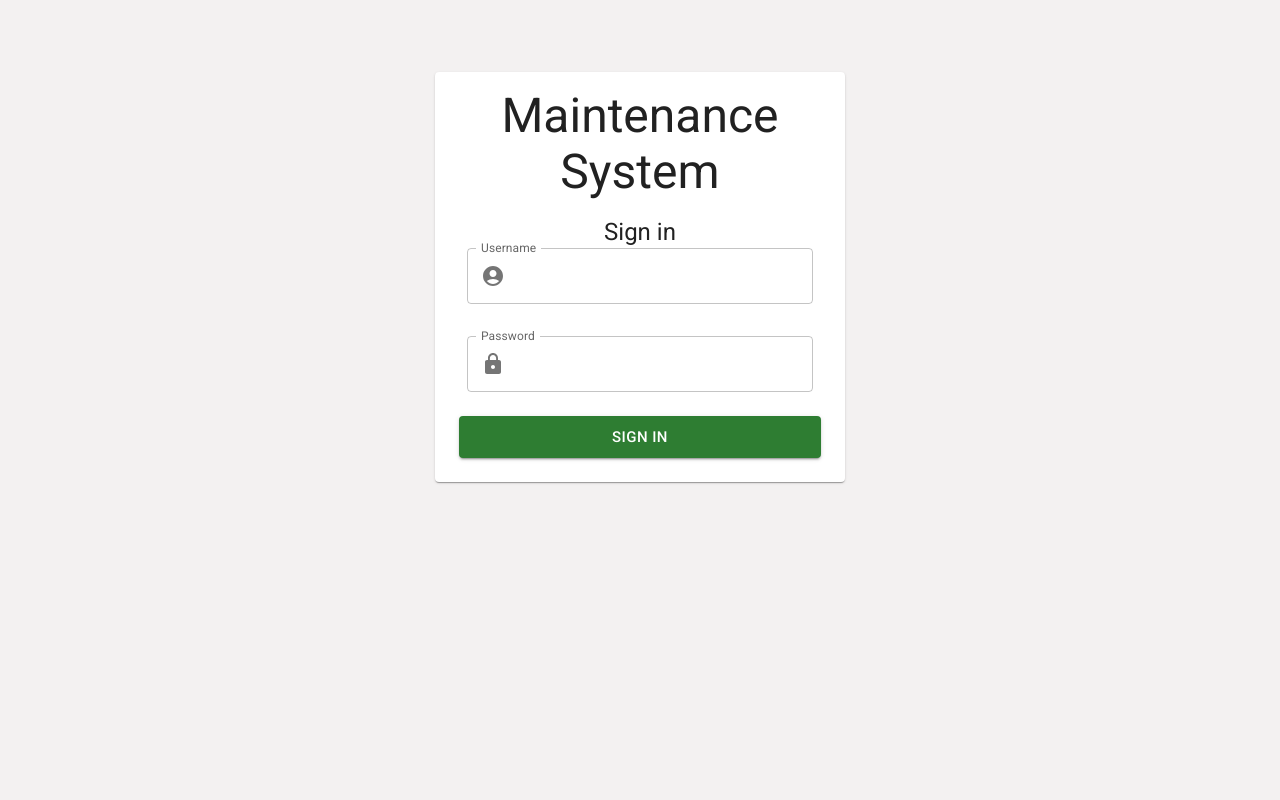
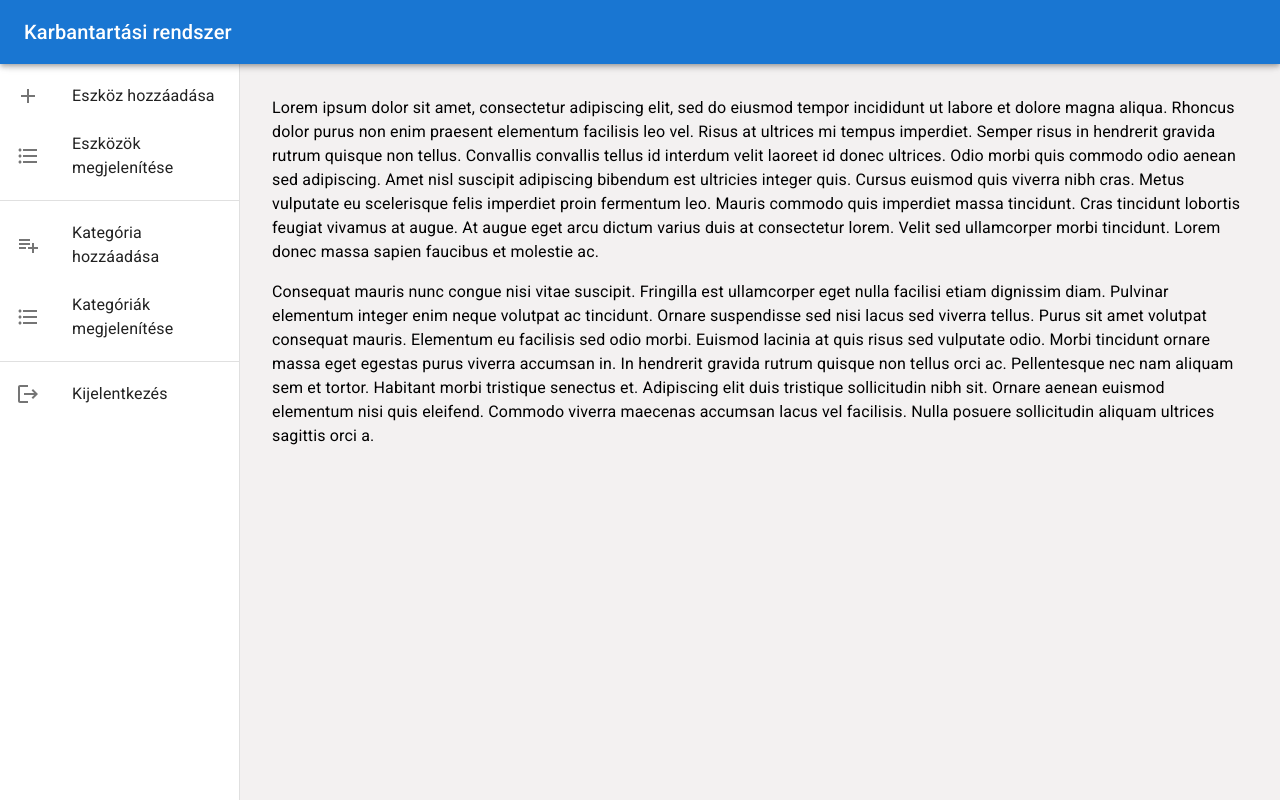
Before and after one commit to alerr415/MaintenanceSystem, a React (Create React App) app in the folder client/client-app/: page / in a window 1280 px wide. Built offline with nearby package versions, Linux system fonts and the light colour scheme.

Commit message:
device manager actions added to layout

```diff
--- a/client/client-app/src/App.js
+++ b/client/client-app/src/App.js
@@ -4,7 +4,7 @@ import Layout from './Layout.js';
 function App() {
   return (
     <>
-      <Login />
+      <Layout />
     </>
   );
 
--- a/client/client-app/src/Layout.js
+++ b/client/client-app/src/Layout.js
@@ -1,19 +1,23 @@
 import * as React from 'react';
-import PropTypes from 'prop-types';
+//import PropTypes from 'prop-types';
 import AppBar from '@mui/material/AppBar';
 import Box from '@mui/material/Box';
-import CssBaseline from '@mui/material/CssBaseline';
+//import CssBaseline from '@mui/material/CssBaseline';
 import Divider from '@mui/material/Divider';
 import Drawer from '@mui/material/Drawer';
 import IconButton from '@mui/material/IconButton';
-import InboxIcon from '@mui/icons-material/MoveToInbox';
+//import InboxIcon from '@mui/icons-material/MoveToInbox';
 import List from '@mui/material/List';
-import ListItem from '@mui/material/ListItem';
+//import ListItem from '@mui/material/ListItem';
 import ListItemIcon from '@mui/material/ListItemIcon';
 import ListItemText from '@mui/material/ListItemText';
-import MailIcon from '@mui/icons-material/Mail';
+import ListItemButton from '@mui/material/ListItemButton';
+import AddIcon from '@mui/icons-material/Add';
+import FormatListBulletedIcon from '@mui/icons-material/FormatListBulleted';
+import PlaylistAddIcon from '@mui/icons-material/PlaylistAdd';
+import LogoutIcon from '@mui/icons-material/Logout';
+import Toolbar from '@mui/material/Toolbar';
 import MenuIcon from '@mui/icons-material/Menu';
-import Toolbar from '@mui/material/Toolbar';
 import Typography from '@mui/material/Typography';
 
 const drawerWidth = 240;
@@ -31,36 +35,47 @@ function ResponsiveDrawer(props) {
       <Toolbar />
 
       <List>
-        {['Inbox', 'Starred', 'Send email', 'Drafts'].map((text, index) => (
-          <ListItem button key={text}>
-            <ListItemIcon>
-              {index % 2 === 0 ? <InboxIcon /> : <MailIcon />}
-            </ListItemIcon>
-            <ListItemText primary={text} />
-          </ListItem>
-        ))}
+        <ListItemButton>
+          <ListItemIcon><AddIcon /></ListItemIcon>
+          <ListItemText>Eszköz hozzáadása</ListItemText>
+        </ListItemButton>
+        <ListItemButton>
+          <ListItemIcon><FormatListBulletedIcon /></ListItemIcon>
+          <ListItemText>Eszközök megjelenítése</ListItemText>
+        </ListItemButton>
       </List>
 
       <Divider />
 
       <List>
-        {['All mail', 'Trash', 'Spam'].map((text, index) => (
-          <ListItem button key={text}>
-            <ListItemIcon>
-              {index % 2 === 0 ? <InboxIcon /> : <MailIcon />}
-            </ListItemIcon>
-            <ListItemText primary={text} />
-          </ListItem>
-        ))}
+        <ListItemButton>
+          <ListItemIcon><PlaylistAddIcon /></ListItemIcon>
+          <ListItemText>Kategória hozzáadása</ListItemText>
+        </ListItemButton>
+        <ListItemButton>
+          <ListItemIcon><FormatListBulletedIcon /></ListItemIcon>
+          <ListItemText>Kategóriák megjelenítése</ListItemText>
+        </ListItemButton>
       </List>
+
+      <Divider />
+
+      <List>
+        <ListItemButton>
+          <ListItemIcon><LogoutIcon /></ListItemIcon>
+          <ListItemText>Kijelentkezés</ListItemText>
+        </ListItemButton>
+      </List>
+
+
     </div>
   );
 
   const container = window !== undefined ? () => window().document.body : undefined;
 
   return (
-    <Box sx={{ display: 'flex' }}>
-      //<CssBaseline />
+    <Box sx={{ display: 'flex' ,
+               backgroundColor: '#f3f1f1' }}>
 
       <AppBar
         position="fixed"
@@ -81,7 +96,7 @@ function ResponsiveDrawer(props) {
             <MenuIcon />
           </IconButton>
           <Typography variant="h6" noWrap component="div">
-            Maintenance System
+            Karbantartási rendszer
           </Typography>
         </Toolbar>
       </AppBar>
@@ -121,7 +136,9 @@ function ResponsiveDrawer(props) {
       </Box>
       <Box
         component="main"
-        sx={{ flexGrow: 1, p: 3, width: { sm: `calc(100% - ${drawerWidth}px)` } }}
+        sx={{ flexGrow: 1,
+              p: 3,
+              width: { sm: `calc(100% - ${drawerWidth}px)` }}}
       >
         <Toolbar />
         <Typography paragraph>
@@ -156,12 +173,4 @@ function ResponsiveDrawer(props) {
   );
 }
 
-ResponsiveDrawer.propTypes = {
-  /**
-   * Injected by the documentation to work in an iframe.
-   * You won't need it on your project.
-   */
-  window: PropTypes.func,
-};
-
 export default ResponsiveDrawer;
```
Also changed, not shown: client/client-app/src/App.css (deleted, +0 -38 lines).
